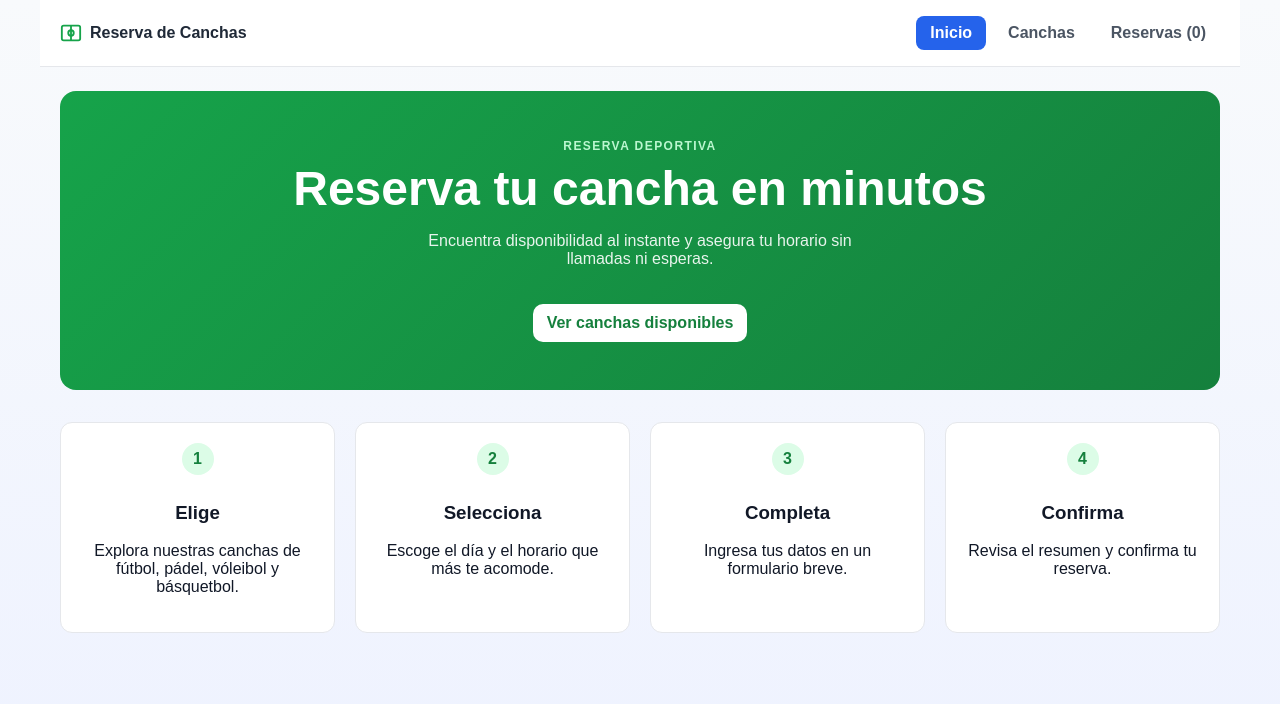
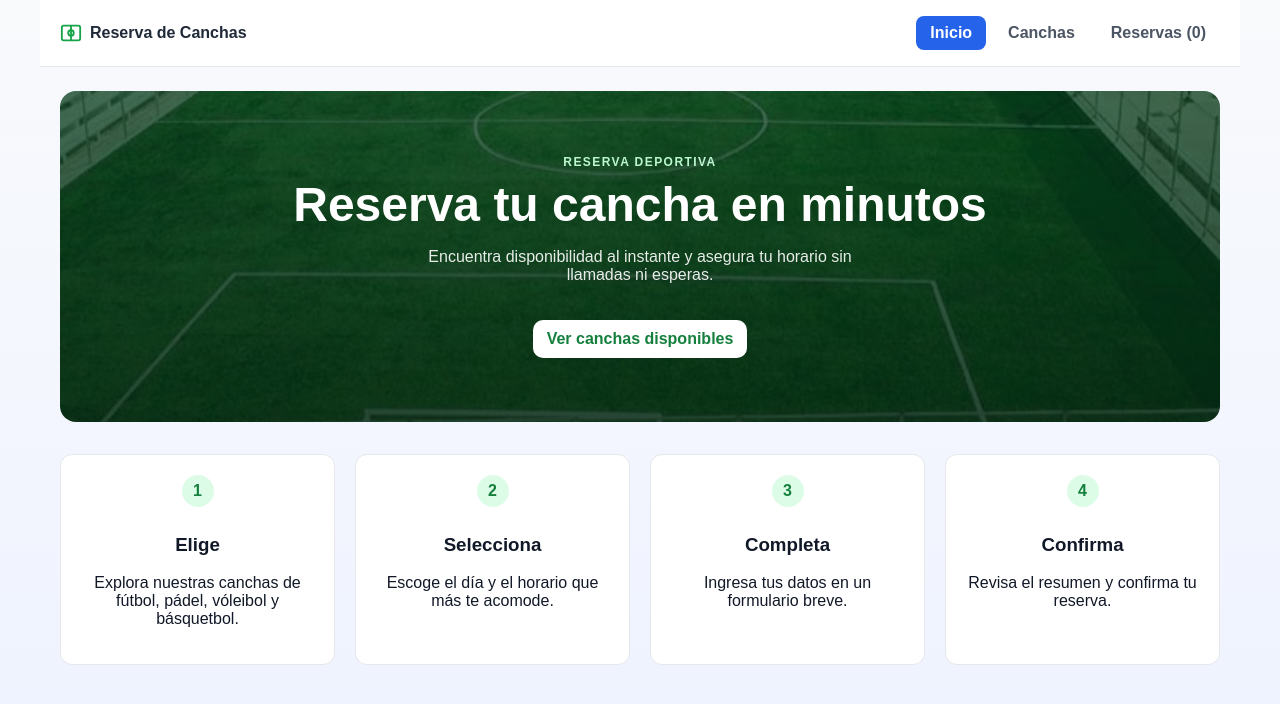
Before and after one commit to martinnc21/reserva-de-canchas, a React (Vite) app: page / in a window 1280 px wide. Shown: the top 704 px of the page. Built offline with nearby package versions, Linux system fonts and the light colour scheme.

Commit message:
style: agregar imagen de fondo al banner de Inicio

```diff
--- a/src/App.css
+++ b/src/App.css
@@ -177,10 +177,12 @@ h1 {
   color: white;
 }
 .banner {
-  background: linear-gradient(135deg, #16a34a, #15803d);
+  background:
+    linear-gradient(rgba(4, 60, 30, 0.75), rgba(4, 40, 20, 0.85)),
+    url("/canchafutbol1.jpg") center/cover no-repeat;
   color: white;
   border-radius: 16px;
-  padding: 48px 32px;
+  padding: 64px 32px;
   text-align: center;
   margin-bottom: 32px;
 }
```
